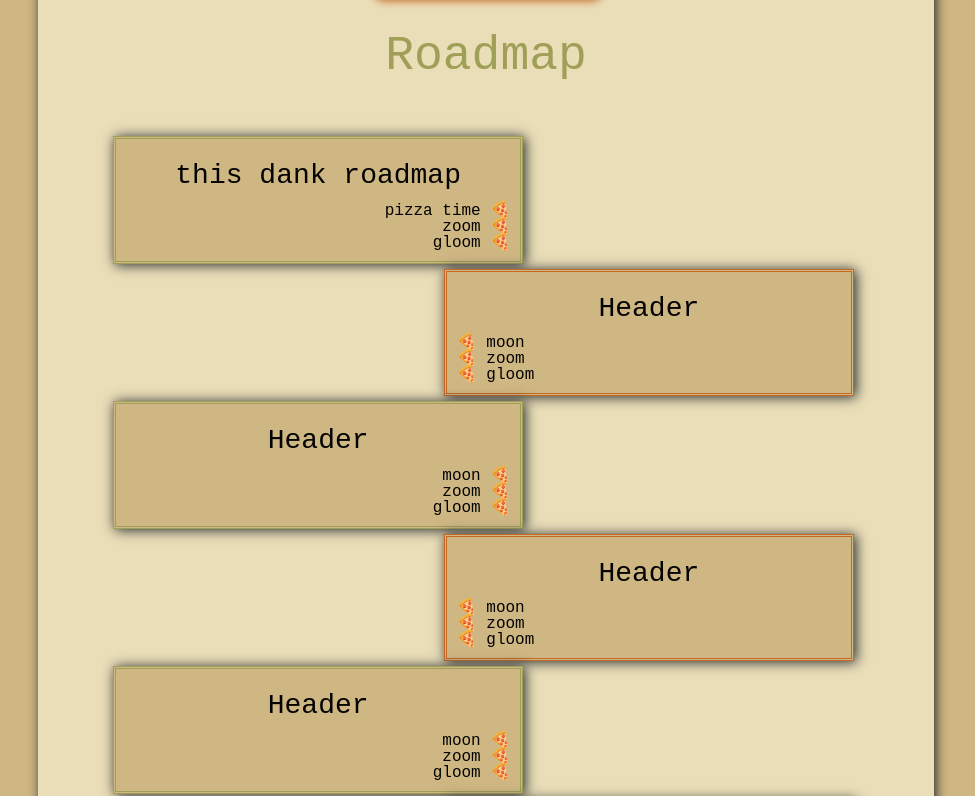
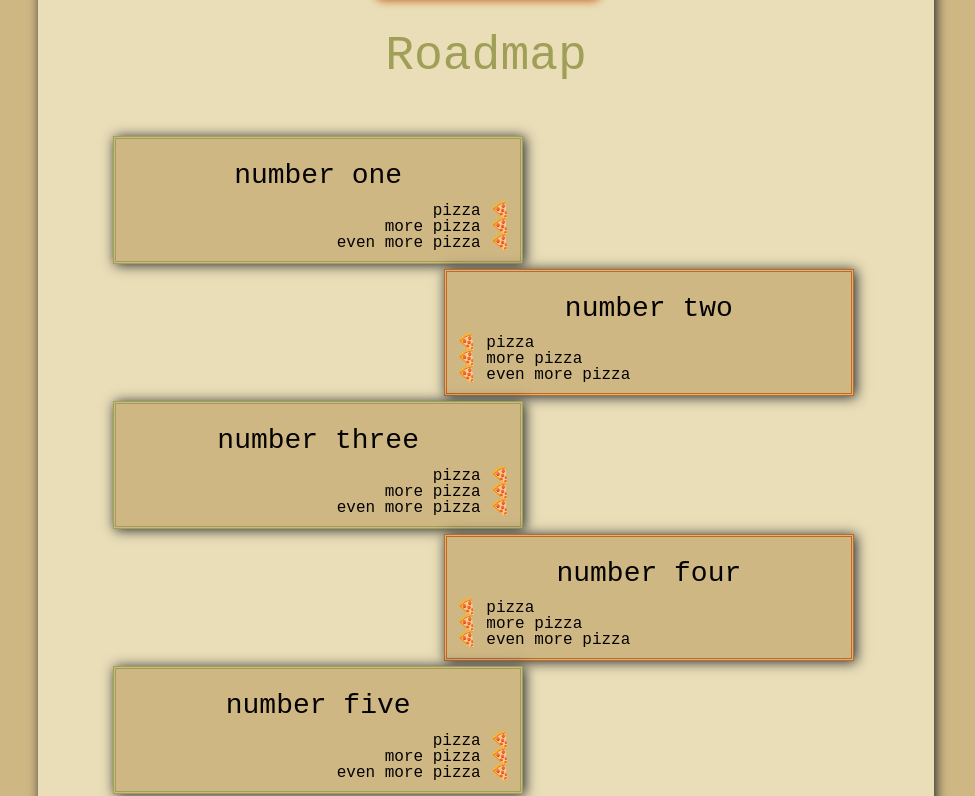
Before and after one commit to DaoWaBunga/daowabunga, a React (Create React App) app: page /#/ in a window 1280 px wide. Shown: the part 969-1765 px from the top of the page, without its empty margins (154-1129 px from the left). Built offline with nearby package versions, Linux system fonts and the light colour scheme.

Commit message:
cms roadmap

```diff
--- a/src/components/RoadMap.tsx
+++ b/src/components/RoadMap.tsx
@@ -1,10 +1,10 @@
-import Roadmap from '../data/Roadmap.json';
+import Roadmap from '../myroadmap.json';
 export const RoadMap = () => {
   return (
     <>
       <div className="RoadMap">
         <div className="mapHead"></div>
-        {Roadmap.map((map) => (
+        {Roadmap.items.map((map) => (
           <div key={map.sectionTitle} className={map.location}>
             <div className="content">
               <h1>{map.sectionTitle}</h1>
--- /dev/null
+++ b/src/myroadmap.json
@@ -0,0 +1,79 @@
+{
+    "items": [
+        {
+            "sectionTitle": "number one",
+            "bullets": [
+                {
+                    "bullet": "pizza"
+                },
+                {
+                    "bullet": "more pizza"
+                },
+                {
+                    "bullet": "even more pizza"
+                }
+            ],
+            "location": "leftMap"
+        },
+        {
+            "sectionTitle": "number two",
+            "bullets": [
+                {
+                    "bullet": "pizza"
+                },
+                {
+                    "bullet": "more pizza"
+                },
+                {
+                    "bullet": "even more pizza"
+                }
+            ],
+            "location": "rightMap"
+        },
+        {
+            "sectionTitle": "number three",
+            "bullets": [
+                {
+                    "bullet": "pizza"
+                },
+                {
+                    "bullet": "more pizza"
+                },
+                {
+                    "bullet": "even more pizza"
+                }
+            ],
+            "location": "leftMap"
+        },
+        {
+            "sectionTitle": "number four",
+            "bullets": [
+                {
+                    "bullet": "pizza"
+                },
+                {
+                    "bullet": "more pizza"
+                },
+                {
+                    "bullet": "even more pizza"
+                }
+            ],
+            "location": "rightMap"
+        },
+        {
+            "sectionTitle": "number five",
+            "bullets": [
+                {
+                    "bullet": "pizza"
+                },
+                {
+                    "bullet": "more pizza"
+                },
+                {
+                    "bullet": "even more pizza"
+                }
+            ],
+            "location": "leftMap"
+        }
+    ]
+}
```
Also changed, not shown: public/admin/config.yml (+31 -0 lines).
